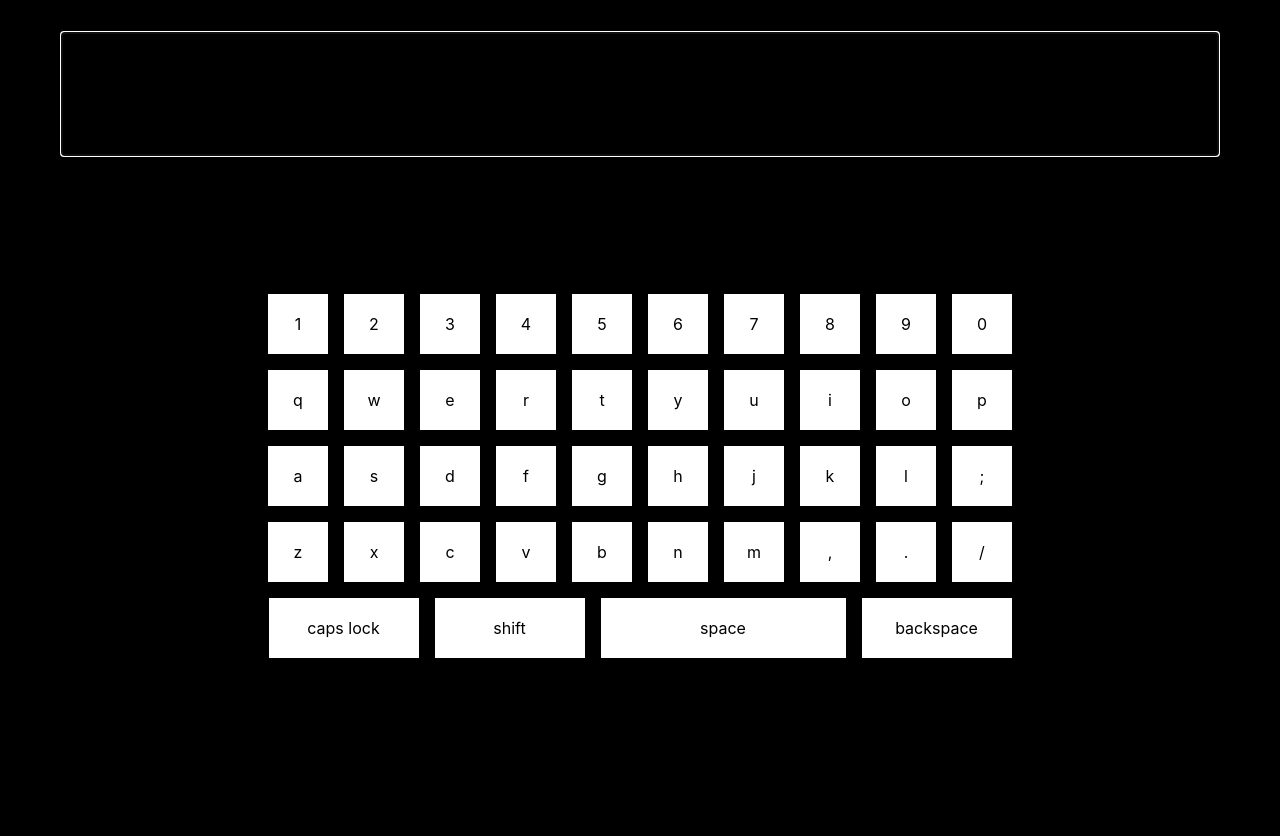
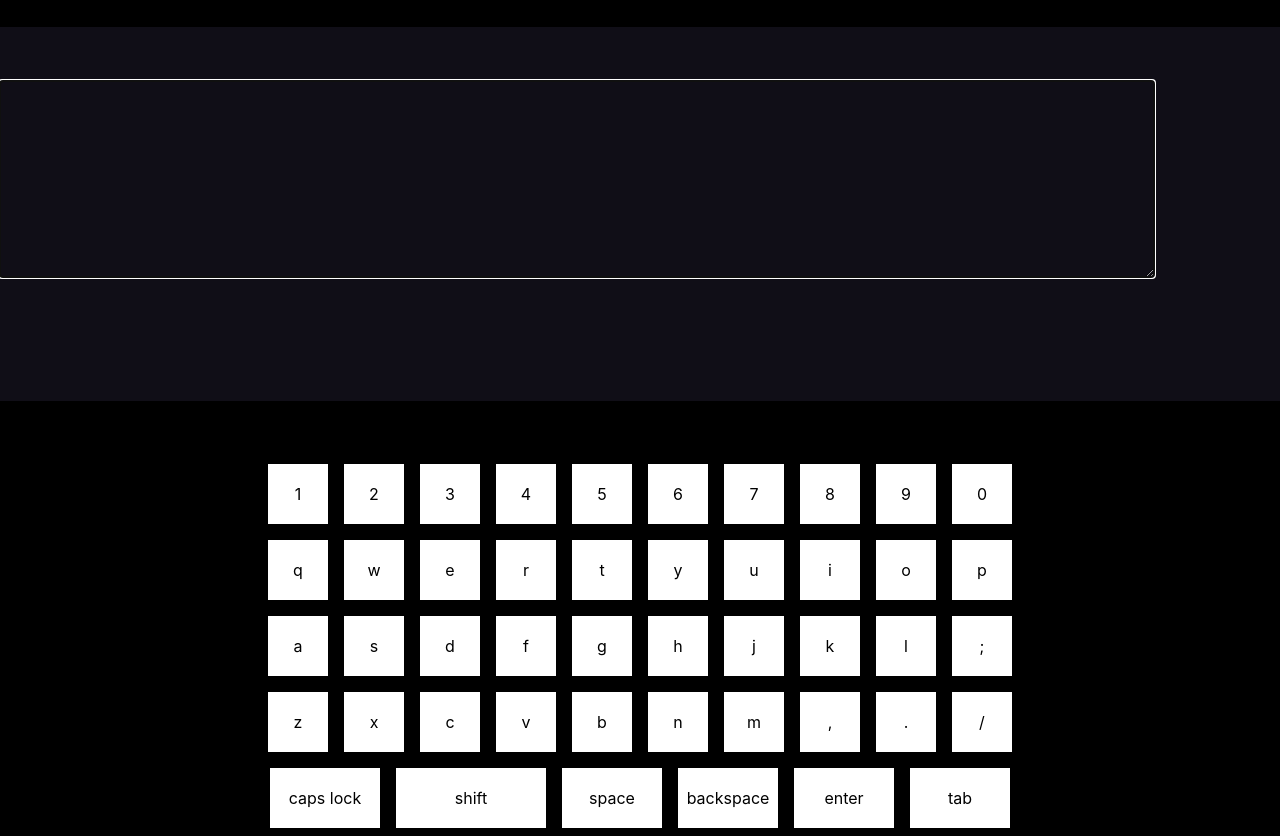
Before and after one commit to pranjalshrivastav1012/virtualKeyboard, a React (Create React App) app: page / in a window 1280 px wide. Shown: the top 836 px of the page. Before the commit the page ends 800 px from the top, so only its background shows below. Built offline with nearby package versions, Linux system fonts and the light colour scheme.

Commit message:
Tab and enter added

```diff
--- a/src/App.js
+++ b/src/App.js
@@ -68,11 +68,25 @@ function App() {
     setButtonPresses(presses);
   }
 
+  const onEnterPress = (data) => {
+    let val = "";
+    val = data;
+    setconsoleVal(val);
+    let presses = buttonPresses + 1;
+    setButtonPresses(presses);
+  }
+
+
   const onBackspacePress = () => {
     setconsoleVal("backspace");
     let presses = buttonPresses + 1;
     setButtonPresses(presses);
 
+  }
+  const onTabPress = (val) => {
+    setconsoleVal(val);
+    let presses = buttonPresses + 1;
+    setButtonPresses(presses);
   }
 
 
@@ -102,7 +116,7 @@ function App() {
   return (
     <div>
       <div className="jumbotron-container">
-    <Jumbotron inputVal={consoleVal} map={map} shiftFlag={shiftFlag} buttonPresses={buttonPresses} flag={flagg}/>
+    <Jumbotron  inputVal={consoleVal} map={map} shiftFlag={shiftFlag} buttonPresses={buttonPresses} flag={flagg}/>
     </div>
 
     <div className='items'>
@@ -161,6 +175,21 @@ function App() {
       onChange={() => onBackspacePress()}
 
       />
+       <Btn
+     val="enter"
+     className="enter"
+      variant="contained"
+      onChange={() => onEnterPress("\n")}
+
+      />
+      <Btn
+     val="tab"
+     className="tab"
+      variant="contained"
+      onChange={() => onTabPress("    ")}
+
+      />
+
 
     </div>
     </div>
--- a/src/components/jumbotron/index.css
+++ b/src/components/jumbotron/index.css
@@ -6,9 +6,18 @@
     color: green;
     font-size: 45px;
     margin: 5px 20px 75px;
+    overflow-x: scroll;
+    display: flex;
+    background-color: #100e17;
+    padding: 3rem;
 }
 .jumbtron-container {
-    display: flex;
+    /* display: flex;
     justify-content: center;
     align-items: center;
+    width: 1000px; */
+        overflow-x: scroll;
+        display: flex;
+        background-color: #100e17;
+        padding: 3rem;
 }
--- a/src/components/jumbotron/index.js
+++ b/src/components/jumbotron/index.js
@@ -66,7 +66,7 @@ function Jumbotron (props) {
     <Card className={classes.root} variant="outlined">
       <CardContent >
       <div className="jumbtron-container">
-      <input
+      <textarea
           autoFocus="true"
            type="text"
            name="console"
--- a/src/index.css
+++ b/src/index.css
@@ -55,7 +55,7 @@ code {
 .capslock{
 
   height: 60px;
-  width: 150px;
+  width: 110px;
   display: flex;
   justify-content: center;
   align-items: center;
@@ -89,7 +89,7 @@ code {
 .space{
 
   height: 60px;
-  width: 245px;
+  width: 100px;
   display: flex;
   justify-content: center;
   align-items: center;
@@ -105,7 +105,7 @@ code {
 .backspace{
 
   height: 60px;
-  width: 150px;
+  width: 100px;
   display: flex;
   justify-content: center;
   align-items: center;
@@ -118,3 +118,24 @@ code {
   background-color: grey;
   cursor: pointer
 }
+
+.enter{
+  height: 60px;
+  width: 100px;
+  display: flex;
+  justify-content: center;
+  align-items: center;
+  background-color: white;
+  margin: 10px 10px;
+  box-shadow: 0px 2px 3px ;
+}
+.tab{
+  height: 60px;
+  width: 100px;
+  display: flex;
+  justify-content: center;
+  align-items: center;
+  background-color: white;
+  margin: 10px 10px;
+  box-shadow: 0px 2px 3px ;
+}
```
